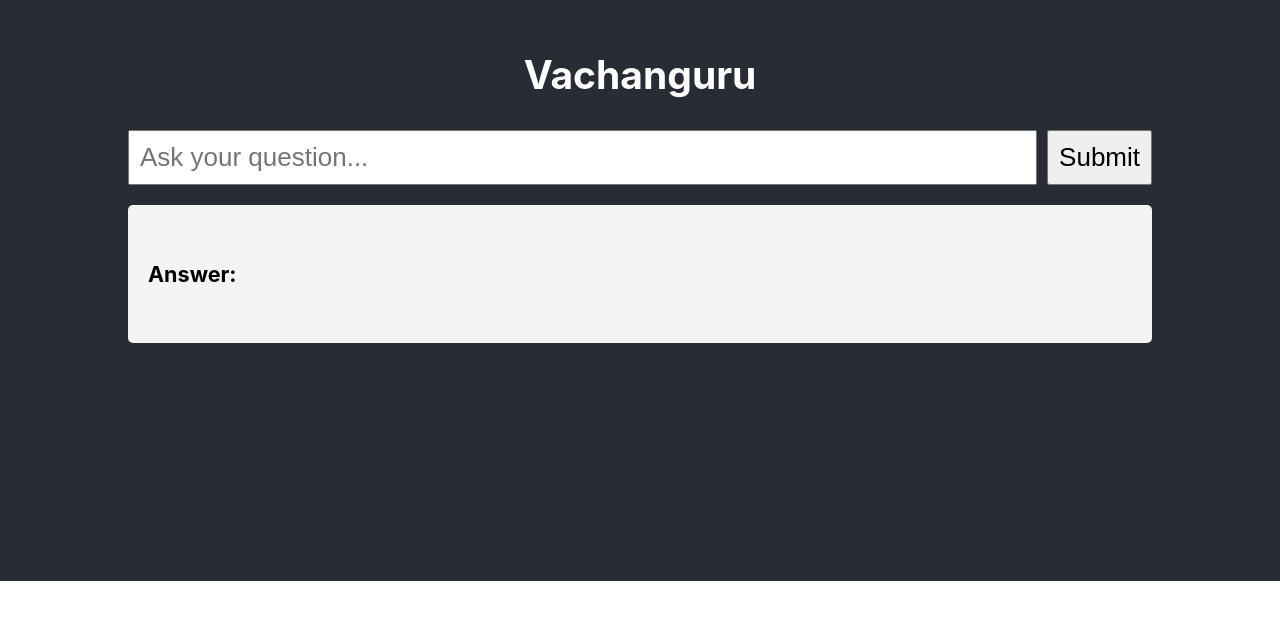
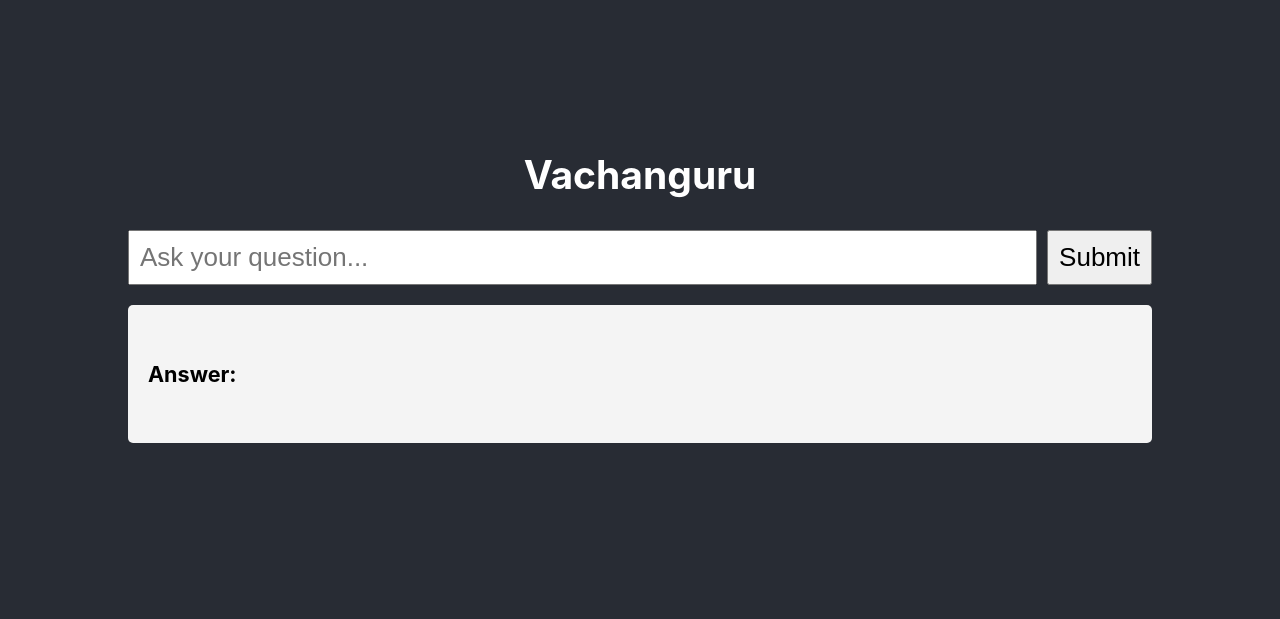
Before and after one commit to Tirthalg/Vachanguru, a React (Create React App) app: page / in a window 1280 px wide. Shown: the part 119-738 px from the top of the page. Built offline with nearby package versions, Linux system fonts and the light colour scheme.

Commit message:
Update App.css

```diff
--- a/src/App.css
+++ b/src/App.css
@@ -1,5 +1,7 @@
 .App {
   text-align: center;
+    background-color: #282c34;
+
 }
 
 .App-header {
@@ -10,7 +12,7 @@
   align-items: center;
   justify-content: center;
   font-size: calc(10px + 2vmin);
-  margin-top:-100px;
+  padding-top:-100px;
   color: white;
 }
 
```
